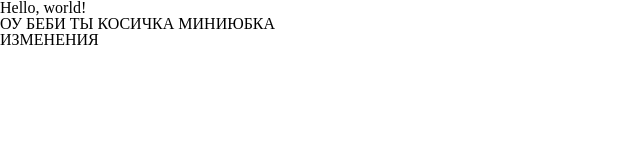
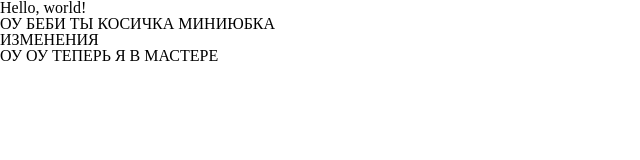
Before and after one commit to MrMiha/git-project, a plain HTML site: page index.html in a window 1280 px wide. Shown: the whole page, without its empty margins (0-640 px from the left). Drawn offline with nearby package versions, Linux system fonts and the light colour scheme.

Commit message:
ЭЙ Я МАСТЕР ;)

```diff
--- a/index.html
+++ b/index.html
@@ -21,6 +21,7 @@
     <h1>Hello, world!</h1>
     <h2>ОУ БЕБИ ТЫ КОСИЧКА МИНИЮБКА</h2>
     <p>ИЗМЕНЕНИЯ</p>
+    ОУ ОУ ТЕПЕРЬ Я В МАСТЕРЕ
     <!-- jQuery (necessary for Bootstrap's JavaScript plugins) -->
     <script src="https://ajax.googleapis.com/ajax/libs/jquery/1.12.4/jquery.min.js"></script>
     <!-- Include all compiled plugins (below), or include individual files as needed -->
```
